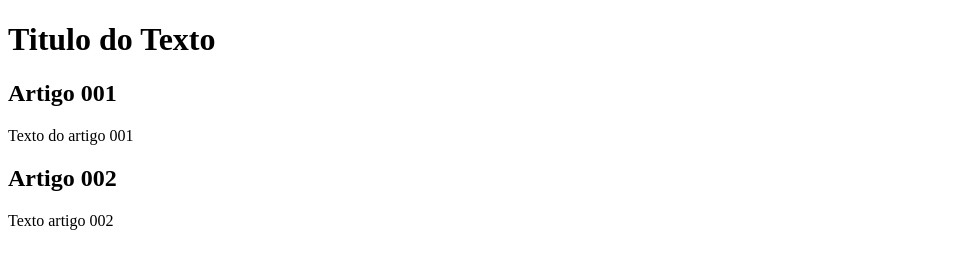
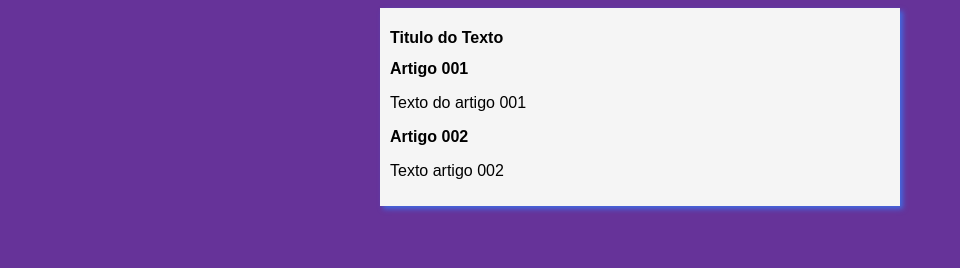
Before and after one commit to Thiago-Teixeiraup/Projeto-website, a plain HTML site: page index.html in a window 1280 px wide. Shown: the whole page, without its empty margins (0-960 px from the left). Drawn offline with Linux system fonts and the light colour scheme.

Commit message:
CSS Batata

```diff
--- /dev/null
+++ b/estilos/style.css
@@ -0,0 +1,16 @@
+* {
+    font-family: Arial, Helvetica, sans-serif;
+    font-size: 16px;
+}
+
+body {
+    background-color: rebeccapurple;
+}
+
+main {
+    background-color: whitesmoke;
+    width: 500px;
+    margin: auto;
+    padding: 10px;
+    box-shadow: 3px 3px 5px royalblue;
+}
--- a/index.html
+++ b/index.html
@@ -5,6 +5,7 @@
     <meta http-equiv="X-UA-Compatible" content="IE=edge">
     <meta name="viewport" content="width=device-width, initial-scale=1.0">
     <title>WebSite</title>
+    <link rel="stylesheet" href="estilos/style.css">
 </head>
 <body>
     <main>
```
